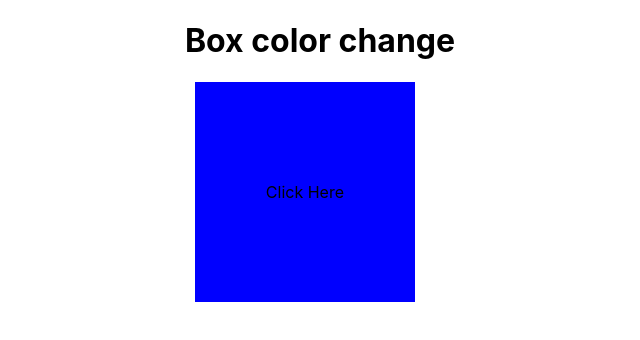
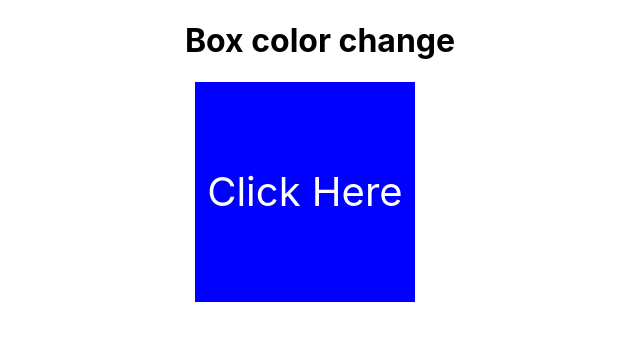
Before and after one commit to josephsenyonjo25/boxcolor, a React (Create React App) app: page / in a window 1280 px wide. Shown: the top 340 px of the page, without its empty margins (320-960 px from the left). Built offline with nearby package versions, Linux system fonts and the light colour scheme.

Commit message:
styled p element

```diff
--- a/src/App.css
+++ b/src/App.css
@@ -15,3 +15,8 @@
   justify-content: center;
   align-items: center;
 }
+
+p{
+  color:white;
+  font-size: 2.5em;
+}
```
